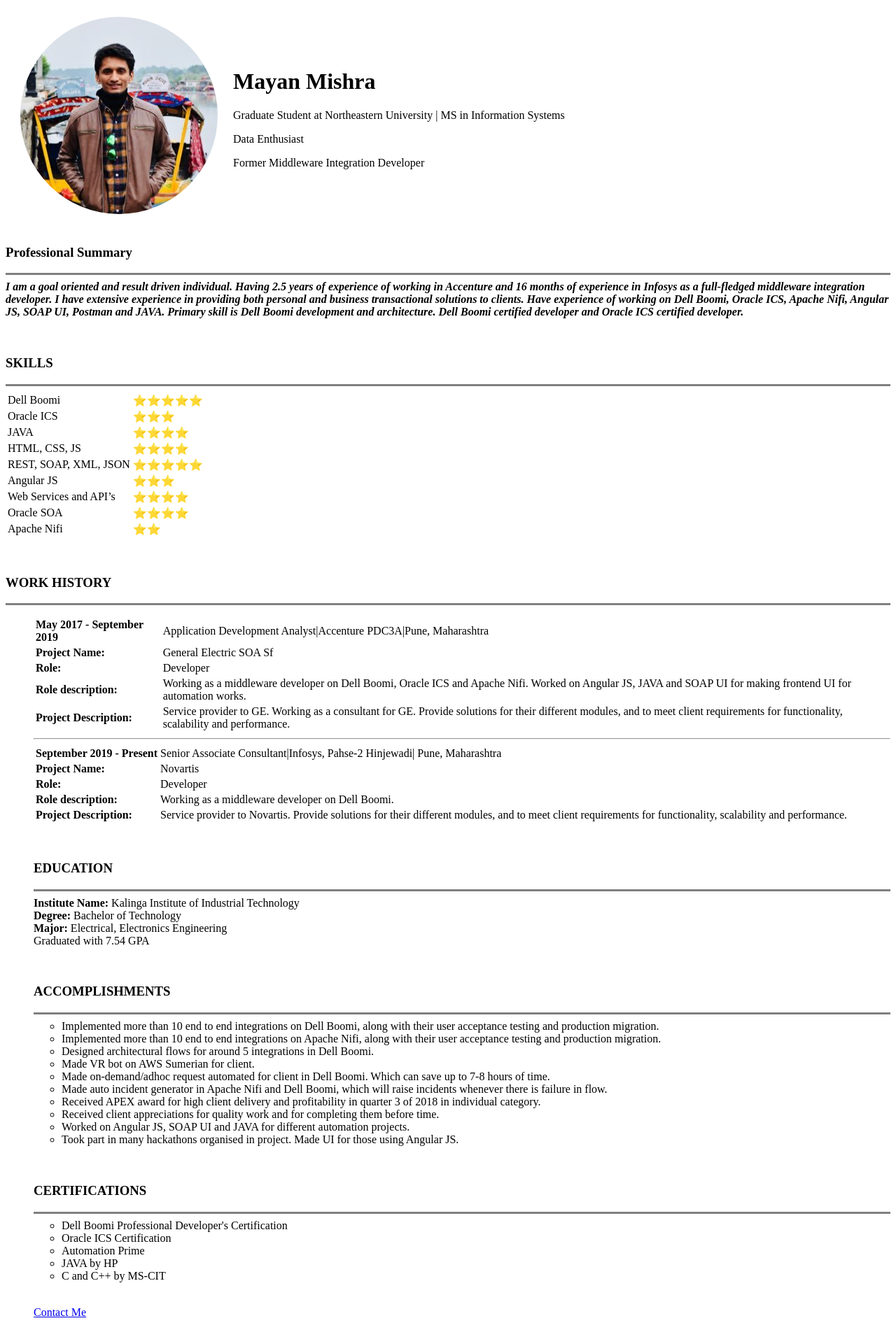
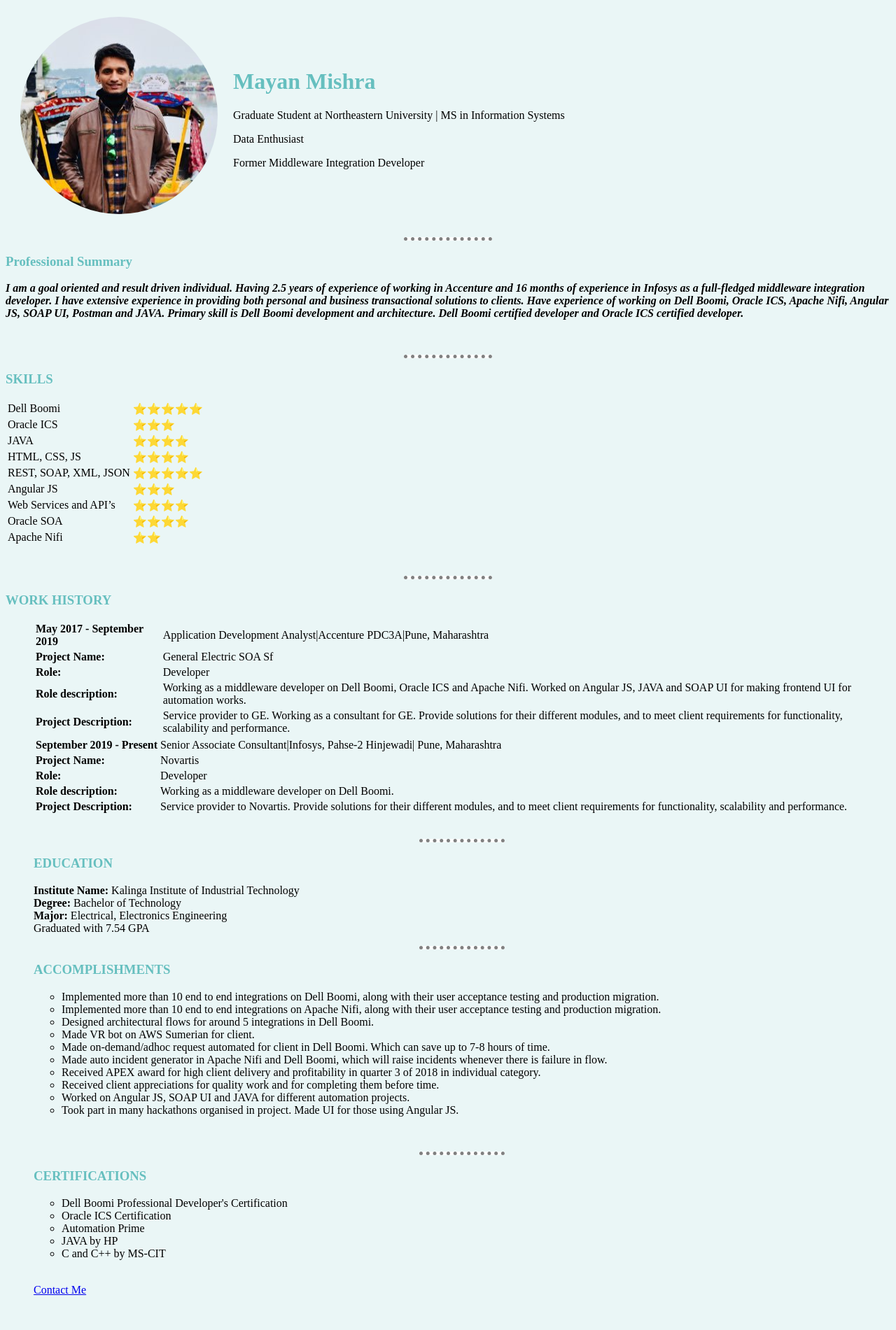
Before and after one commit to Mayan0808/cv, a plain HTML site: page index.html in a window 1280 px wide. Shown: the part 5-1906 px from the top of the page at 70% size. After the commit the page ends 1874 px from the top, so only its background shows below. Drawn offline with Linux system fonts and the light colour scheme; files that its build step writes are made by us from their sources.

Commit message:
Add files via upload

```diff
--- a/index.html
+++ b/index.html
@@ -4,6 +4,8 @@
 <head>
   <meta charset="utf-8">
   <title>Mayan's Personal Site</title>
+  <link rel="stylesheet" href="css/style.css">
+
 </head>
 
 <body>
@@ -17,10 +19,10 @@
     </td>
   </table>
 
-
+  <hr size="3" noshade>
   <p>
   <h3>Professional Summary</h3>
-  <hr size="3" noshade>
+
   <em><strong>I am a goal oriented and result driven individual.
       Having 2.5 years of experience of working in Accenture and 16 months of experience in Infosys as a full-fledged middleware integration developer. I have extensive experience in providing both personal and business transactional solutions to
       clients. Have experience of working on Dell Boomi, Oracle ICS, Apache Nifi, Angular JS, SOAP UI, Postman and JAVA. Primary skill is Dell Boomi development and architecture.
@@ -28,8 +30,9 @@
   <br>
   </p><br>
   <p>
+    <hr size="3" noshade>
   <h3>SKILLS</h3>
-  <hr size="3" noshade>
+
   <table>
     <tr>
       <td>Dell Boomi</td>
@@ -69,9 +72,9 @@
     </tr>
   </table>
   </p><br>
-  <p>
+  <hr size="3" noshade>
   <h3>WORK HISTORY</h3>
-  <hr size="3" noshade>
+
   <ol>
     <table>
       <tr>
@@ -95,10 +98,10 @@
         <td>Service provider to GE. Working as a consultant for GE. Provide solutions for their different modules, and to meet client requirements for functionality, scalability and performance.</td>
       </tr>
     </table>
-    <hr>
+
     <table>
       <tr>
-        <td><strong> September 2019  -  Present </strong></td>
+        <td><strong> September 2019 - Present </strong></td>
         <td> Senior Associate Consultant|Infosys, Pahse-2 Hinjewadi| Pune, Maharashtra </td>
       </tr>
       <tr>
@@ -119,18 +122,21 @@
       </tr>
     </table>
 
-    </p><br>
+    <br>
     <p>
+      <hr size="3" noshade>
     <h3>EDUCATION</h3>
-    <hr size="3" noshade>
+
     <strong>Institute Name:</strong> Kalinga Institute of Industrial Technology <br>
     <strong>Degree:</strong> Bachelor of Technology <br>
     <strong>Major:</strong> Electrical, Electronics Engineering <br>
     Graduated with 7.54 GPA
-    </p><br>
+    <br>
+    </p>
     <p>
+      <hr size="3" noshade>
     <h3>ACCOMPLISHMENTS</h3>
-    <hr size="3" noshade>
+
     <ul>
       <li>Implemented more than 10 end to end integrations on Dell Boomi, along with their user acceptance testing and production migration.</li>
       <li>Implemented more than 10 end to end integrations on Apache Nifi, along with their user acceptance testing and production migration.</li>
@@ -145,8 +151,9 @@
     </ul>
     </p><br>
     <p>
+      <hr size="3" noshade>
     <h3>CERTIFICATIONS</h3>
-    <hr size="3" noshade>
+
     <ul>
       <li>Dell Boomi Professional Developer's Certification </li>
       <li>Oracle ICS Certification</li>
```
Also changed, not shown: Contact.html (+1 -0 lines). Lines whose indentation alone changed are shown as unchanged.
